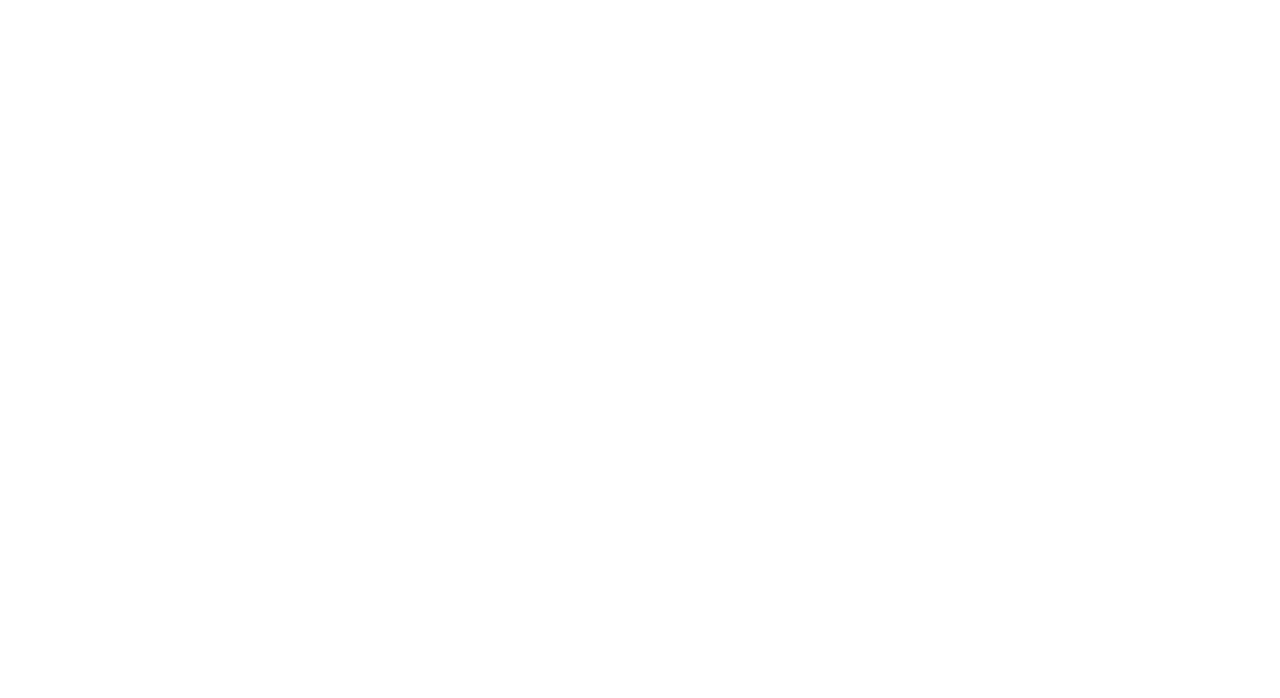
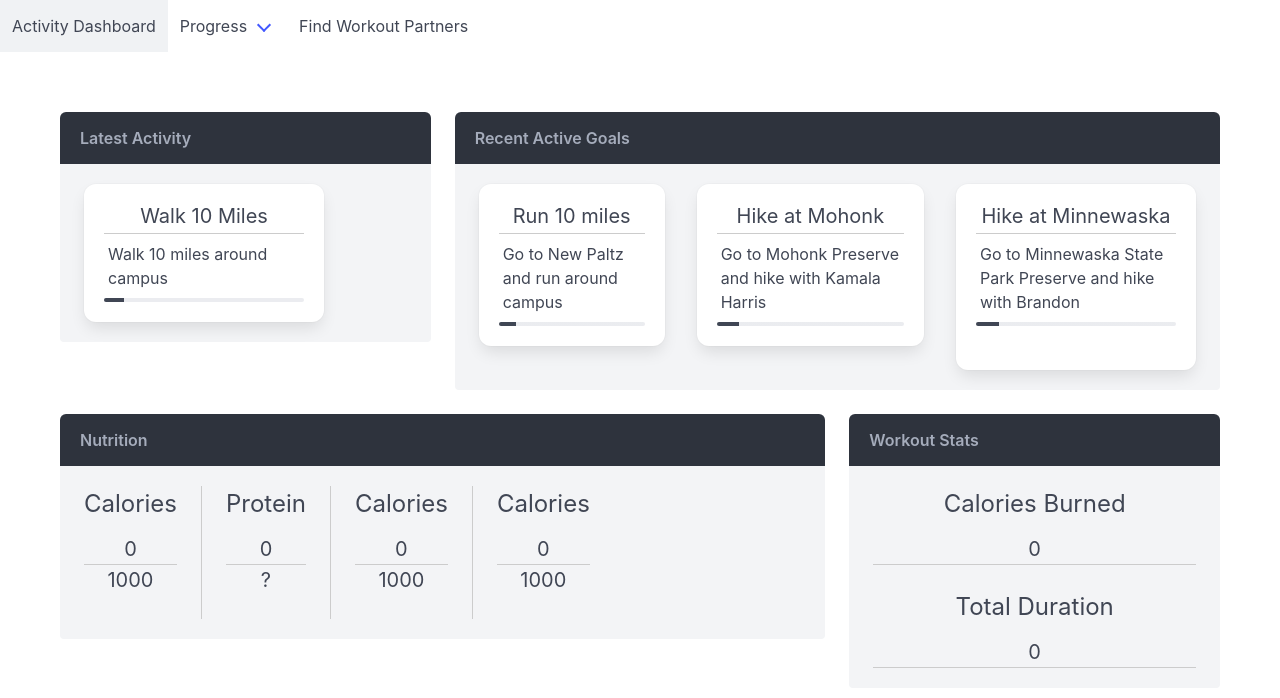
Before and after one commit to shift16/WP-2024-Final, a Vue app in the folder client/: page /dashboard in a window 1280 px wide. Before the commit this address had no page. Shown: the top 698 px of the page. Built offline with nearby package versions, Linux system fonts and the light colour scheme.

Commit message:
Latest progress

```diff
--- a/client/src/App.vue
+++ b/client/src/App.vue
@@ -1,6 +1,5 @@
 <script setup lang="ts">
-import { RouterLink, RouterView } from 'vue-router'
-//
+import {  RouterView } from 'vue-router'
 </script>
 
 <template>
--- a/client/src/components/EmbeddedCard.vue
+++ b/client/src/components/EmbeddedCard.vue
@@ -3,15 +3,15 @@
 </script>
 
 <template>
-    <div class="block is-size-5 has-text-centered">
-        <h2 class="title mb-3">
+    <div class="block has-text-centered">
+        <h2 class="is-size-4 mb-3">
             <slot name="card-title"></slot>
         </h2>
-        <p>
+        <p class="is-size-5">
             <slot name="top-content"></slot>
         </p>
         <div class="horizontal-divider"></div>
-        <p>
+        <p class="is-size-5">
             <slot name="bottom-content"></slot>
         </p>
     </div>
--- a/client/src/components/GoalCard.vue
+++ b/client/src/components/GoalCard.vue
@@ -1,4 +1,8 @@
 <script setup lang="ts">
+defineProps({
+    currentProgress: Number
+})
+
 </script>
 
 <template>
@@ -12,7 +16,10 @@
             <slot name="card-content"></slot>
         </p>
 
-        <progress class="progress very-small"></progress>
+        <slot name="progress-bar">
+            <progress :value="currentProgress || undefined" max="100" class="progress very-small"></progress>
+        </slot>
+
     </div>
 </template>
 
@@ -27,7 +34,7 @@
 }
 
 .very-small {
-    height: 8px;
+    height: 0.25rem;
 }
 
 </style>
--- /dev/null
+++ b/client/src/components/ModalComponent.vue
@@ -0,0 +1,19 @@
+<script setup lang="ts">
+defineProps({
+    modalId: String
+})
+</script>
+
+<template>
+    <div id="" class="modal">
+        <div class="modal-background"></div>
+        <div class="modal-content">
+            <div class="box field">
+
+                <div class="control">
+                    <input name="text-input" type="text" class="input" placeholder="Type here"/>
+                </div>
+            </div>
+        </div>
+    </div>
+</template>
--- a/client/src/components/NavBar.vue
+++ b/client/src/components/NavBar.vue
@@ -15,7 +15,7 @@
 
         <div class="navbar-menu">
             <div class="navbar-start">
-                <RouterLink class="navbar-item" to="/activity">Activity Dashboard</RouterLink>
+                <RouterLink class="navbar-item" to="/dashboard">Activity Dashboard</RouterLink>
                 <div class="navbar-item has-dropdown is-hoverable">
                     <div class="navbar-link">Progress</div>
 
--- a/client/src/pages/ActivityDashboard.vue
+++ b/client/src/pages/ActivityDashboard.vue
@@ -2,19 +2,21 @@
 import NavBar from '../components/NavBar.vue';
 import EmbeddedCard from '../components/EmbeddedCard.vue';
 import GoalCard from '../components/GoalCard.vue';
+import ModalComponent from '../components/ModalComponent.vue';
 
 </script>
 
 <template>
   <NavBar></NavBar>
-
+  <ModalComponent></ModalComponent>
   <div class="columns ml-6 mr-6 mt-6">
     <div class="column message is-one-third">
       <h1 class="message-header">Latest Activity</h1>
       <div class="message-body">
-        <GoalCard>
+        <GoalCard :current-progress="10">
           <template #card-title>Walk 10 Miles</template>
           <template #card-content>Walk 10 miles around campus</template>
+          <template #progress-bar></template>
         </GoalCard>
       </div>
     </div>
@@ -25,16 +27,19 @@
         <GoalCard>
           <template #card-title>Run 10 miles</template>
           <template #card-content>Go to New Paltz and run around campus</template>
+          <template #progress-bar ></template>
         </GoalCard>
 
         <GoalCard>
           <template #card-title>Hike at Mohonk</template>
           <template #card-content>Go to Mohonk Preserve and hike with Kamala Harris</template>
+          <template #progress-bar></template>
         </GoalCard>
 
         <GoalCard>
           <template #card-title>Hike at Minnewaska</template>
           <template #card-content>Go to Minnewaska State Park Preserve and hike with Brandon</template>
+          <template #progress-bar></template>
         </GoalCard>
       </div>
     </div>
@@ -55,9 +60,9 @@
           <div class="vertical-divider ml-5 mr-5"></div>
 
           <EmbeddedCard>
-            <template #card-title>Calories</template>
+            <template #card-title>Protein</template>
             <template #top-content>0</template>
-            <template #bottom-content>1000</template>
+            <template #bottom-content>?</template>
           </EmbeddedCard>
 
           <div class="vertical-divider ml-5 mr-5"></div>
--- a/client/src/pages/LoginPage.vue
+++ b/client/src/pages/LoginPage.vue
@@ -21,7 +21,7 @@
                 </div>
             </div>
 
-            <RouterLink to="/activity" class="button is-size-6 is-fullwidth is-primary">Sign in</RouterLink>
+            <RouterLink to="/dashboard" class="button is-size-6 is-fullwidth is-primary">Sign in</RouterLink>
         </form>
 
         <div class="box center-self">
--- a/client/src/router/index.ts
+++ b/client/src/router/index.ts
@@ -6,7 +6,7 @@
   history: createWebHistory(import.meta.env.BASE_URL),
   routes: [
     {
-      path: '/activity',
+      path: '/dashboard',
       name: 'home',
       component: ActivityDashboard
     },
```
